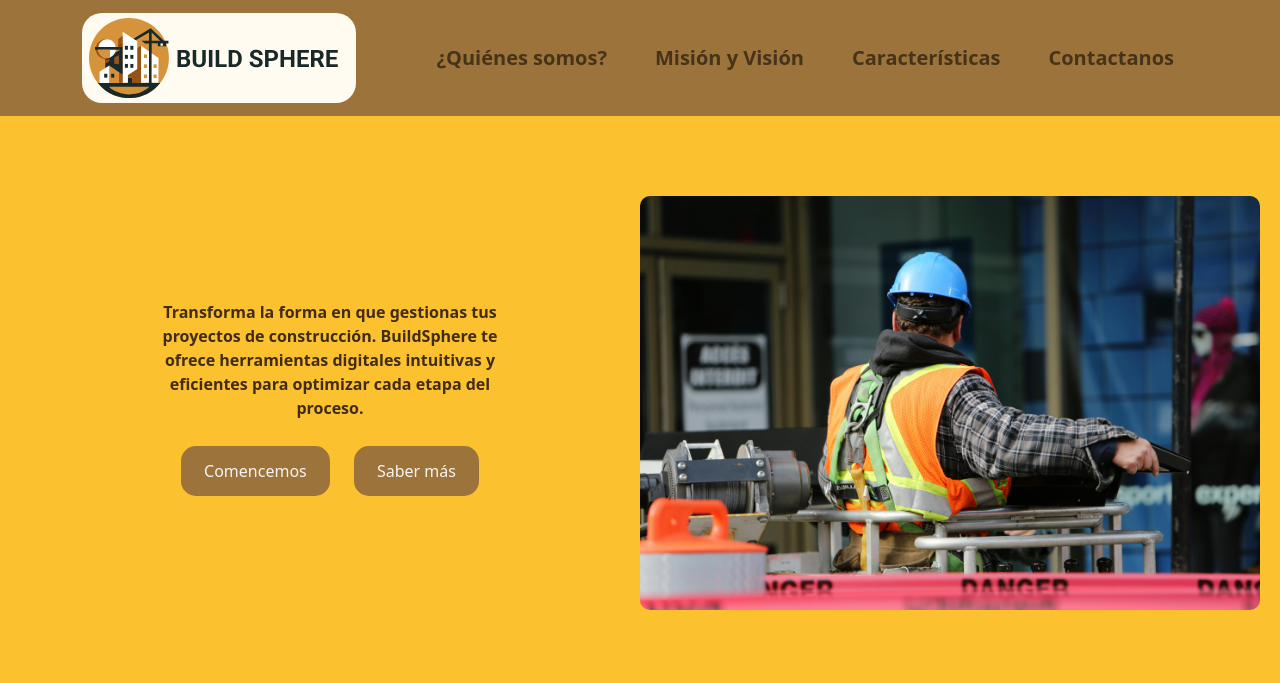
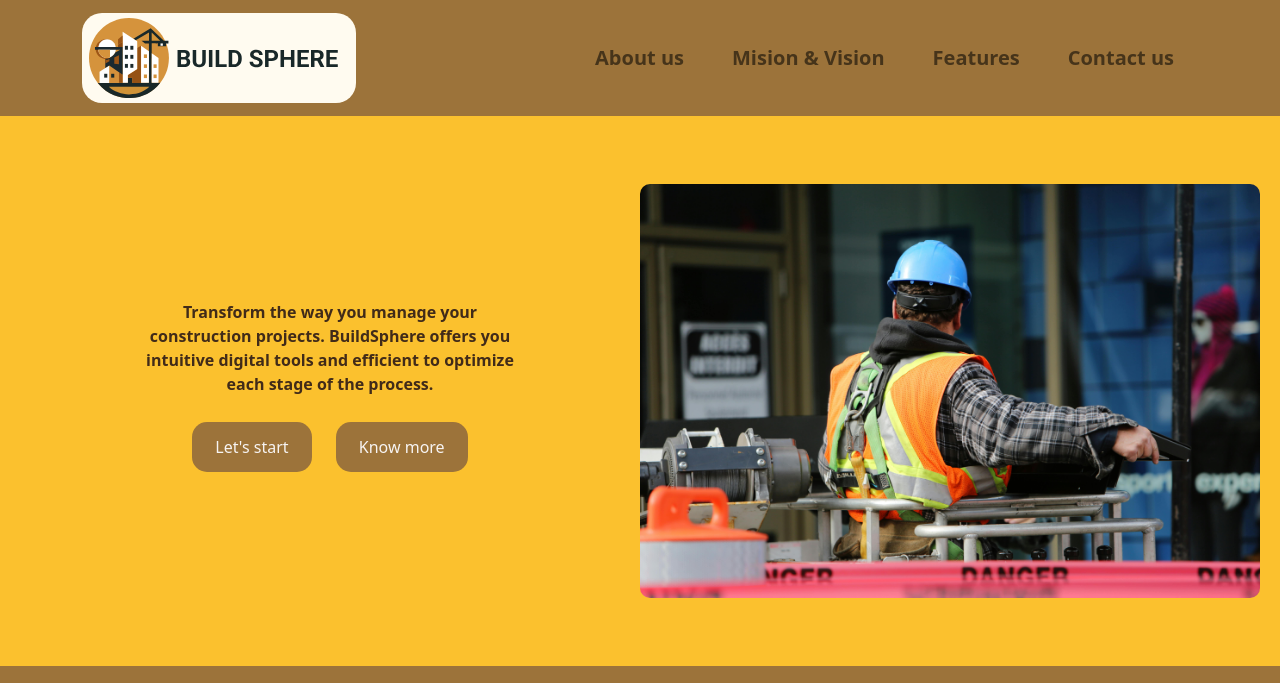
Before and after one commit to Eduvent/ConstruTech, a plain HTML site: page LandinPage/index.html in a window 1280 px wide. Shown: the top 683 px of the page. Drawn offline with nearby package versions, Linux system fonts and the light colour scheme.

Commit message:
fix: changing language of banner and nav bar

```diff
--- a/LandinPage/index.html
+++ b/LandinPage/index.html
@@ -71,16 +71,16 @@
                 <div class="collapse navbar-collapse" id="navbarTogglerDemo03">
                     <ul class="navbar-nav ms-auto mb-2 mb-lg-0 text-white">
                         <li class="nav-item px-3">
-                            <a class="nav-link" href="#QuienesSomos">¿Quiénes somos?</a>
+                            <a class="nav-link" href="#QuienesSomos">About us</a>
                         </li>
                         <li class="nav-item px-3">
-                            <a class="nav-link" href="#MisionVision">Misión y Visión</a>
+                            <a class="nav-link" href="#MisionVision">Mision & Vision</a>
                         </li>
                         <li class="nav-item px-3">
-                            <a class="nav-link" href="#Caracteristicas">Características</a>
+                            <a class="nav-link" href="#Caracteristicas">Features</a>
                         </li>
                         <li class="nav-item px-3">
-                            <a class="nav-link" href="#Contactanos">Contactanos</a>
+                            <a class="nav-link" href="#Contactanos">Contact us</a>
                         </li>
                     </ul>
                 </div>
@@ -91,13 +91,13 @@
         <div class="banner">
             <div class="banner-right-side">
                 <div class="text-button-banner">
-                    <p>Transforma la forma en que gestionas
-                        tus proyectos de construcción. BuildSphere
-                        te ofrece herramientas digitales intuitivas y
-                        eficientes  para optimizar cada etapa del proceso.</p>
+                    <p>Transform the way you manage
+                        your construction projects. BuildSphere
+                        offers you intuitive digital tools and
+                        efficient to optimize each stage of the process.</p>
                     <div>
-                        <button type="button" href="#Contactanos" class="btn-buildsphere">Comencemos</button>
-                        <button type="button" href="#QuienesSomos" class="btn-buildsphere">Saber más</button>
+                        <button type="button" href="#Contactanos" class="btn-buildsphere">Let's start</button>
+                        <button type="button" href="#QuienesSomos" class="btn-buildsphere">Know more</button>
                     </div>
                 </div>
             </div>
```
